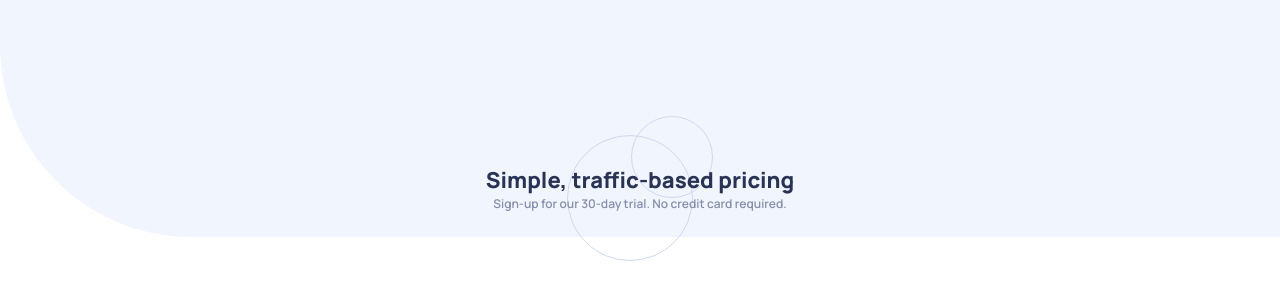
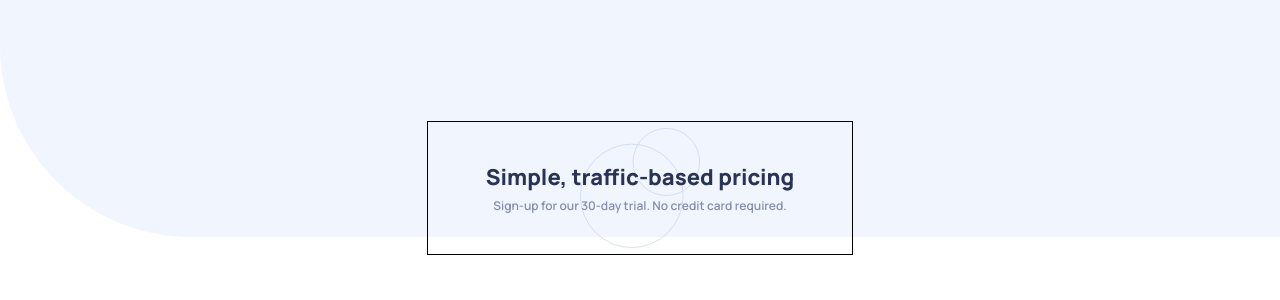
Before and after one commit to Barna-Molnar/imteractive-pricing-component-react, a React (Create React App) app: page / in a window 1280 px wide. Shown: the part 212-512 px from the top of the page. Built offline with nearby package versions, Linux system fonts and the light colour scheme.

Commit message:
Title style Stage1

```diff
--- a/src/components/Title.jsx
+++ b/src/components/Title.jsx
@@ -3,25 +3,37 @@ import styled from 'styled-components';
 import BackPattern from '../images/pattern-circles.svg';
 
 const TitleStyles = styled.div`
-  background: url(${BackPattern}) no-repeat center;
+  /* background: url(${BackPattern}) no-repeat center; */
   display: flex;
   flex-direction: column;
   justify-content: center;
   align-items: center;
-  padding: 5rem 4rem;
+  padding: 4rem 4rem;
+  border: solid black 1px;
+  position: relative;
+  z-index: 0;
+  img {
+    width: 120px;
+    z-index: 1;
+    position: absolute;
+  }
   h1 {
     font-size: 2.2rem;
     color: var(--dark-blue);
+    margin-bottom: 0.5rem;
+    z-index: 2;
   }
   p {
     font-size: 12px;
     color: var(--grayish-blue-text);
+    z-index: 2;
   }
 `;
 
 export default function Title() {
   return (
     <TitleStyles>
+      <img src={BackPattern} alt="" />
       <h1>Simple, traffic-based pricing</h1>
       <p>Sign-up for our 30-day trial. No credit card required. </p>
     </TitleStyles>
```
